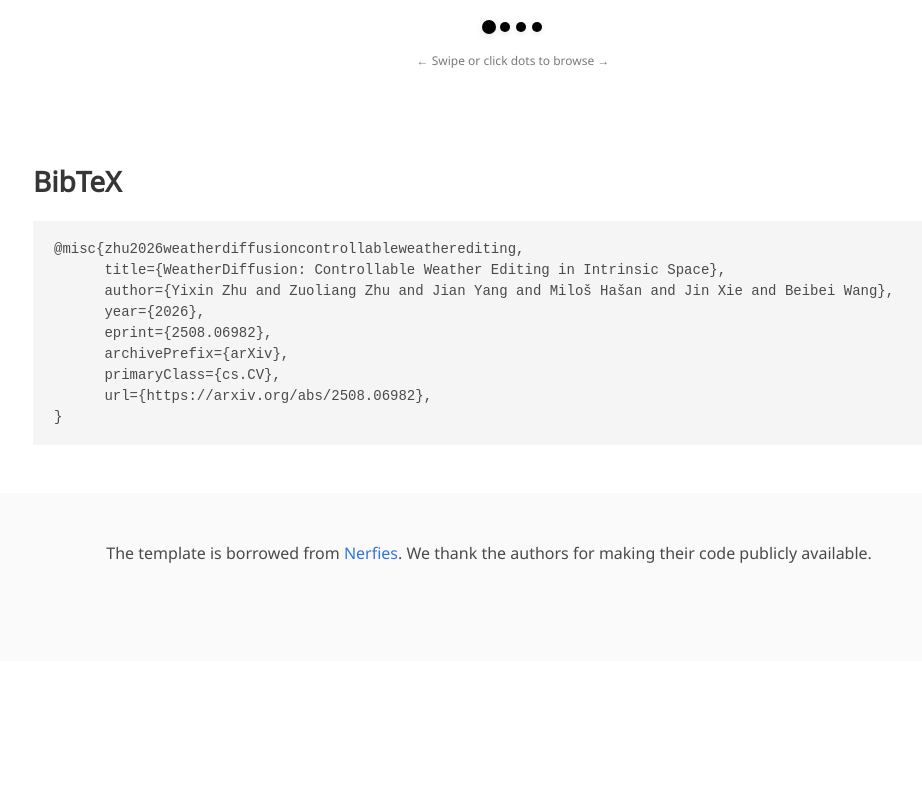
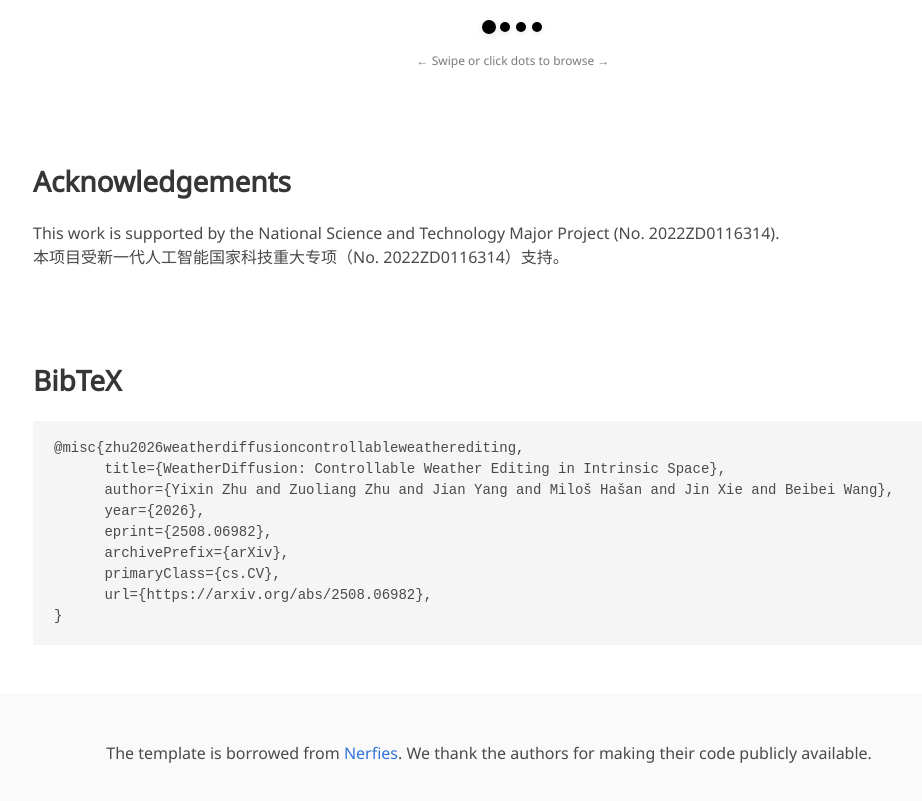
Before and after one commit to YixinZhu042/IntrinsicWeather, a plain HTML site: page docs/index.html in a window 1280 px wide. Shown: the part 6294-7095 px from the top of the page, without its empty margins (127-1049 px from the left). Before the commit the page ends 6955 px from the top, so only its background shows below. Drawn offline with nearby package versions, Linux system fonts and the light colour scheme; some icons are missing; a web font is replaced by a local one.

Commit message:
Update project page

```diff
--- a/docs/index.html
+++ b/docs/index.html
@@ -463,7 +463,16 @@
   </div>
 </section>
 
-
+<section class="section" id="acknowledgements">
+  <div class="container is-max-desktop content">
+    <h2 class="title">Acknowledgements</h2>
+    <p>
+      This work is supported by the National Science and Technology Major Project (No. 2022ZD0116314).
+      <br>
+      本项目受新一代人工智能国家科技重大专项（No. 2022ZD0116314）支持。
+    </p>
+  </div>
+</section>
 
 <section class="section" id="BibTeX">
   <div class="container is-max-desktop content">
```
